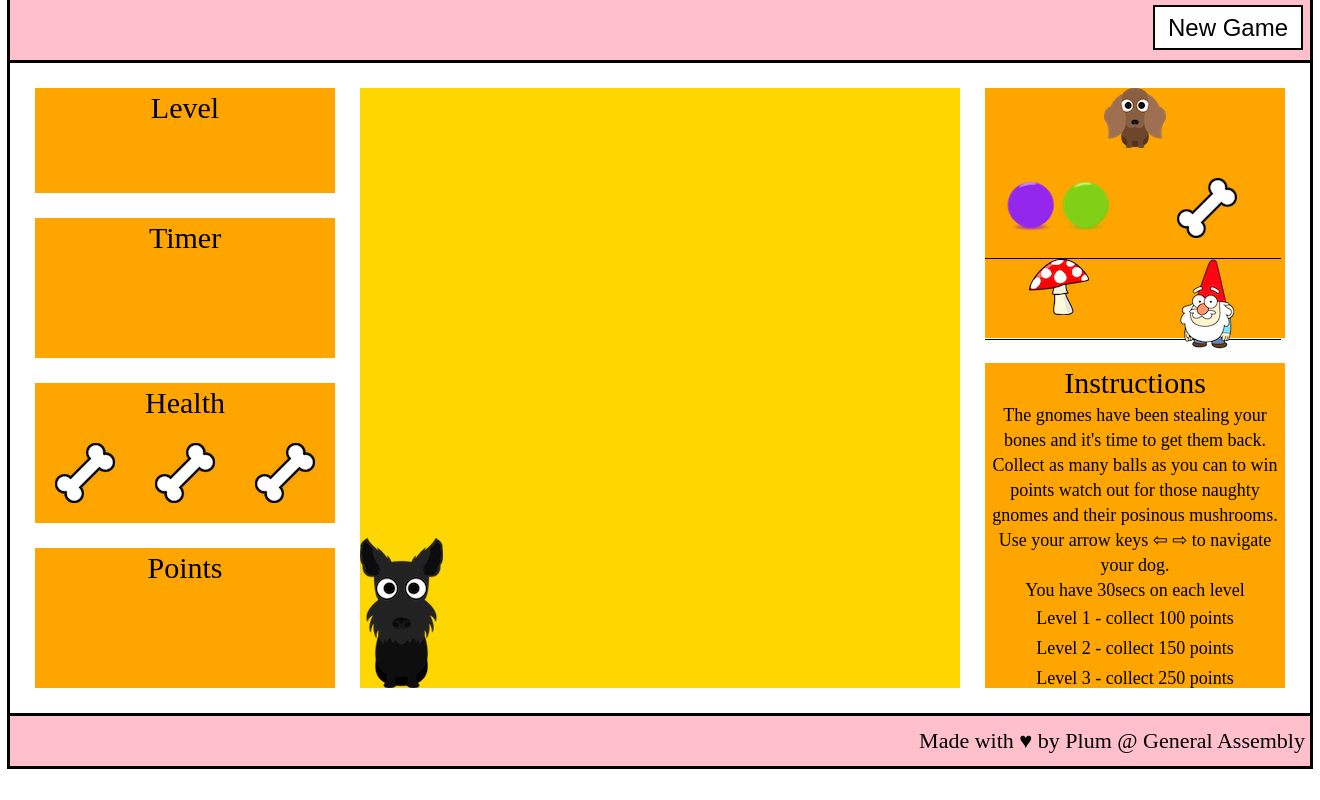
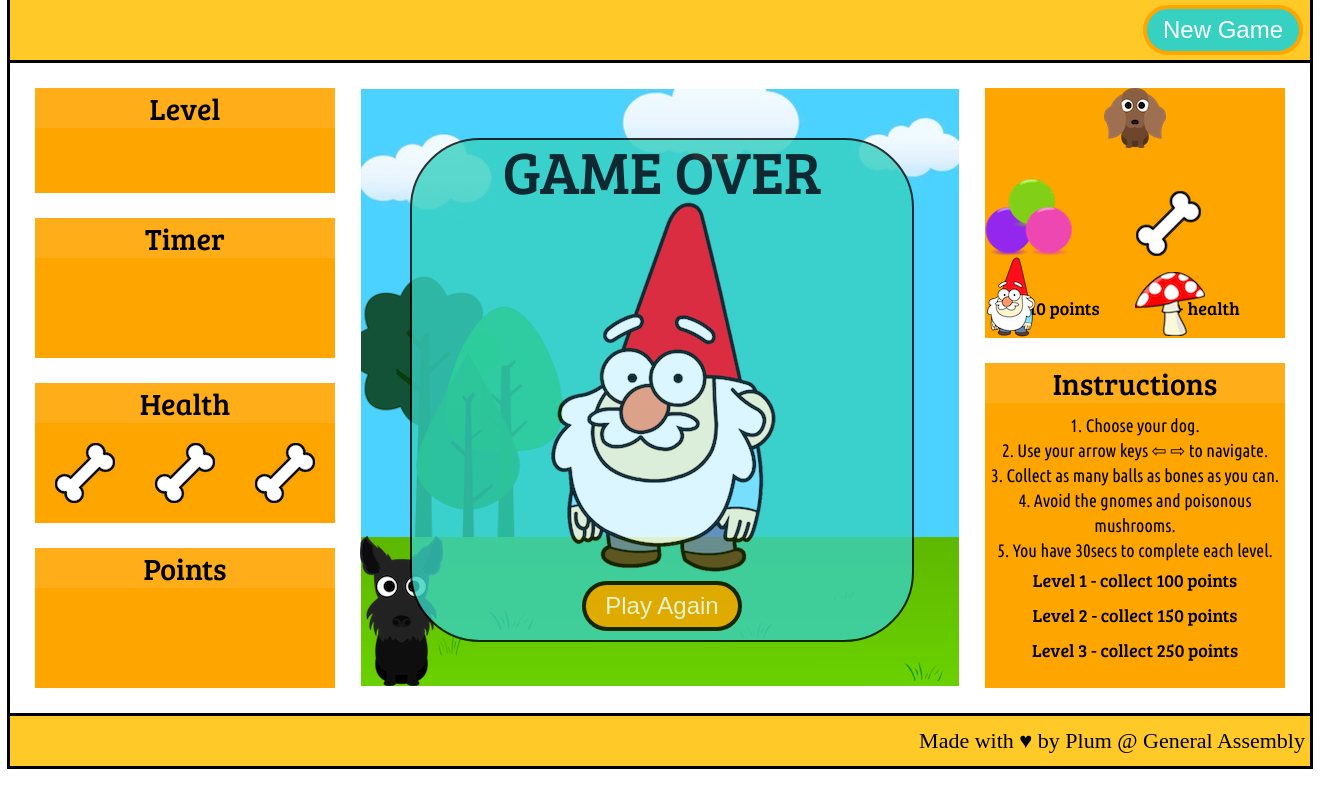
Before and after one commit to plummoore/Christmas_Game, a PHP site: page / in a window 1320 px wide. Run offline with PHP 8.4, Linux system fonts and the light colour scheme; some libraries are stand-ins or nearby versions.

Commit message:
styling on homepage

```diff
--- a/css/style.css
+++ b/css/style.css
@@ -10,7 +10,7 @@
 header {
   width: 1300px;
   margin: 0 auto;
-  background: pink;
+  background: #FFCA28;
   /*border: 3px solid black;*/
   border-left: 3px solid black;
   border-right: 3px solid black;
@@ -18,15 +18,17 @@ header {
 }
 
 .new {
-  background: white;
-  width: 150px;
+  background: #37d1c1;
+  color: white;
+  width: 160px;
   margin: 5px 7px;
-  height: 45px;
+  height: 50px;
   float: right;
   line-height: 40px;
   text-align: center;
   font-size: 24px;
-  border: 2px solid black;
+  border-radius: 60px;
+  border: 4px solid orange;
 }
 
 .characters {
@@ -41,15 +43,18 @@ header {
 }
 .characters ul {
   height: 200px;
-  width: 800px;
+  width: 900px;
   margin: 0 auto;
-  text-align: center;
 }
 .characters li {
+  text-align: center;
   float: left;
-  margin: 10px 30px 0 30px;
-  text-align: center;
+  height: 150px;
+  width: auto;
+  margin: 43px;
 }
+
+
 
 .play {
   background: white;
@@ -77,6 +82,8 @@ header {
 /*General elements*/
 h1 {
   font-size: 30px;
+  background-color: #ffae19;
+  /*color: #FCFBE3;*/
 }
 
 h2 {
@@ -88,6 +95,7 @@ h3 {
 
 p {
   font-size: 18px;
+  font-family: 'Ubuntu Condensed', sans-serif;
 }
 
 main {
@@ -97,6 +105,7 @@ main {
   margin: 0 auto;
   border: 3px solid black;
   clear:both;
+  font-family: 'Bree Serif', serif;
 }
 
 /*Left elements*/
@@ -123,6 +132,12 @@ main {
   font-size: 30px;
 }
 
+.currentlevel {
+  text-align: center;
+  font-weight: 800;
+  line-height: 65px;
+  font-size: 50px;
+}
 
 .timer {
   width: 100%;
@@ -134,12 +149,10 @@ main {
   font-size: 30px;
 }
 
-
-
 .countdown {
   text-align: center;
   font-weight: 800;
-  /*line-height: 100px;*/
+  line-height: 100px;
   font-size: 50px;
 }
 
@@ -179,7 +192,6 @@ main {
 
 /*Center elements*/
 .center{
-  background-color: orange;
   width: 600px;
   height: 600px;
   margin: 25px 0;
@@ -189,21 +201,52 @@ main {
 .game {
   width: 600px;
   height: 600px;
-  background-color: gold;
-  /*border: 2px solid black;*/
+  background-image: url('../images/background.png');
+  background-size: cover;
   position: absolute;
+}
+
+.dog {
+  height: 150px;
+  width: auto;
+  position: absolute;
+  margin: 448px 0 0 0;
 }
 
 .over {
   width: 500px;
   height: 500px;
-  background: pink;
-  display: none;
+  background: #37d1c1;
+  opacity: 0.8;
   text-align: center;
   font-size: 60px;
   margin:50px;
   z-index: 1;
   position: absolute;
+  border-radius: 70px;
+  border: 2px solid black;
+  /*display: none;*/
+}
+
+.overgnome {
+  height: 350px;
+  width: auto;
+  z-index: 0;
+  opacity: 1;
+  margin: 0 0 10px 0;
+}
+
+.playagain {
+  background: orange;
+  color: white;
+  width: 160px;
+  margin: 5px 7px;
+  height: 50px;
+  line-height: 40px;
+  text-align: center;
+  font-size: 24px;
+  border-radius: 60px;
+  border: 4px solid black;
 }
 
 .complete {
@@ -226,24 +269,6 @@ main {
   margin:50px;
 }
 
-
-/*.object {
-  height: 55px;
-  width: 55px;
-  background-color: purple;
-  position: absolute;
-}*/
-
-
-.dog {
-  height: 150px;
-  width: auto;
-  /*background-color: blue;*/
-  position: absolute;
-  margin: 450px 0 0 0;
-  /*border: 1px solid black;*/
-}
-
 /*Right elements*/
 .right{
   /*background-color: red;*/
@@ -262,7 +287,7 @@ main {
 }
 
 .right h3 {
-  line-height: 30px;
+  line-height: 35px;
 }
 
 .scoring {
@@ -281,12 +306,17 @@ main {
 
 .scoring li {
   text-align: center;
-  border-bottom: solid black 1px;
   float: left;
   height: 80px;
-  /*line-height: 75px;*/
   width: 148px;
-  /*margin: 0;*/
+  line-height: 80px;
+  margin: 0;
+}
+
+.objectscores {
+  text-align: center;
+  margin: 0 auto;
+  float: left;
 }
 
 .instructions {
@@ -298,13 +328,27 @@ main {
   float: right;
 }
 
+.gameplay {
+  height: 150px;
+  float: left;
+  width: 100%;
+  margin: 10px 0 0 0;
+  text-align: center;
+}
+
+.levels {
+  height: 150px;
+  position: relative;
+  float: left;
+  width: 100%;
+}
 
 /*Bottom elements*/
 
 footer {
   width: 1300px;
   margin: 0 auto;
-  background: pink;
+  background: #FFCA28;
   border-left: 3px solid black;
   border-right: 3px solid black;
   border-bottom: 3px solid black;
--- a/index.html
+++ b/index.html
@@ -7,7 +7,8 @@
   <link rel="stylesheet" href="css/reset.css">
    <link rel="stylesheet" href="css/animate.css">
   <link rel="stylesheet" href="css/style.css">
-  <script
+<link href="https://fonts.googleapis.com/css?family=Bree+Serif|Ubuntu+Condensed" rel="stylesheet">
+<script
   src="https://code.jquery.com/jquery-3.2.1.min.js"
   integrity="sha256-hwg4gsxgFZhOsEEamdOYGBf13FyQuiTwlAQgxVSNgt4="
   crossorigin="anonymous"></script>
@@ -54,7 +55,12 @@
       </div>
 
       <div>
-        <div class="over">GAME OVER</div>
+        <div class="over">
+          <h4>GAME OVER</h4>
+          <div class ="overgnome"><img src="images/over-gnome.png"></div>
+          <div><button class="playagain">Play Again</button></div>
+        </div>
+
       </div>
       <div class="complete">
         <div class="level">End of Level <span class="currentlevel"></span></div>
@@ -73,24 +79,27 @@
     <div class="right">
       <div class="scoring">
         <div><img src="images/small-dog.png"></div>
-        <ul>
-          <li id="1"><img src="images/ball-purple.png"><img src="images/ball-green.png"></li>
-          <li id="1"><img src="images/bone.png"></li>
-          <li id="2"><img src="images/mushroom.png"></li>
-          <li id="2"><img src="images/gnome.png"></li>
+        <ul class ="objectscores">
+          <li id="1"><img src="images/small-balls.png"><h3> +10 points</h3></li>
+          <li id="2"><img src="images/small-bone.png"><h3> + health</h3></li>
+          <li id="3"><img src="images/small-gnome.png"><h3> -10 points</h3></li>
+          <li id="4"><img src="images/small-mushroom.png"><h3> - health</h3></li>
         </ul>
       </div>
 
       <div class="instructions">
         <h1>Instructions</h1>
-        <article>
-          <p>The gnomes have been stealing your bones and it's time to get them back.
-          Collect as many balls as you can to win points watch out for those naughty gnomes and their posinous mushrooms.</p>
-          <p>Use your arrow keys &#8678  &#8680 to navigate your dog.</p>
-          <p>You have 30secs on each level</p>
-        </article>
 
-        <ul>
+        <ul class="gameplay">
+          <li><p>1. Choose your dog.</p></li>
+          <li><p>2. Use your arrow keys &#8678  &#8680 to navigate.</p></li>
+          <li><p>3. Collect as many balls as bones as you can.</p></li>
+          <li><p>4. Avoid the gnomes and poisonous mushrooms.</p></li>
+          <li><p>5. You have 30secs to complete each level.</p></li>
+        </ul>
+
+
+        <ul class="levels">
           <li><h3>Level 1 - collect 100 points</h3></li>
           <li><h3>Level 2 - collect 150 points</h3></li>
           <li><h3>Level 3 - collect 250 points</h3></li>
```
Also changed, not shown: images/background.png (added), images/over-gnome.png (added), images/small-balls.png (added), images/small-bone.png (added), images/small-gnome.png (added), images/small-mushroom.png (added).
